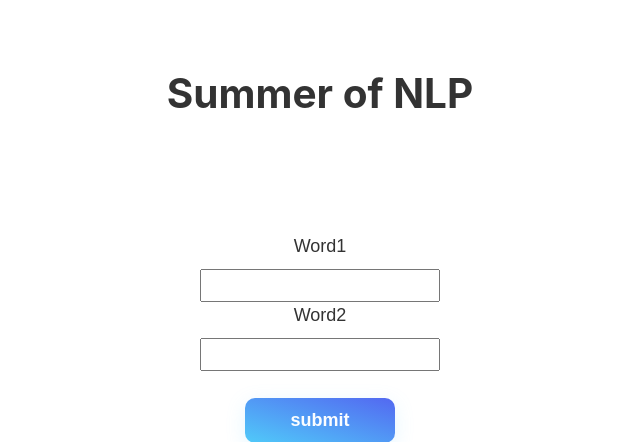
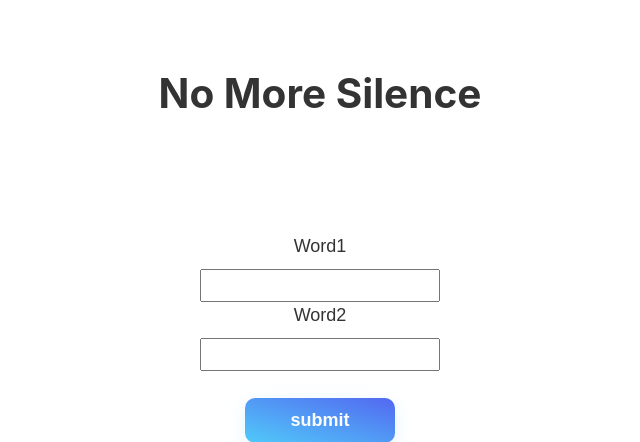
Before and after one commit to natephil/NMSWordUsageApp, a Django app: page / in a window 1280 px wide. Shown: the top 442 px of the page, without its empty margins (320-960 px from the left). Run offline with Django 3.2, Linux system fonts and the light colour scheme; some libraries are stand-ins or nearby versions.

Commit message:
added new title

```diff
--- a/get_plots/templates/base.html
+++ b/get_plots/templates/base.html
@@ -13,7 +13,7 @@
     </head>
     <body>
         <div style="padding:4rem 1rem;text-align:center">
-            <h1>Summer of NLP</h1>
+            <h1>No More Silence</h1>
         </div>
         {% block body %}
         <div class="hero"></div>
```
